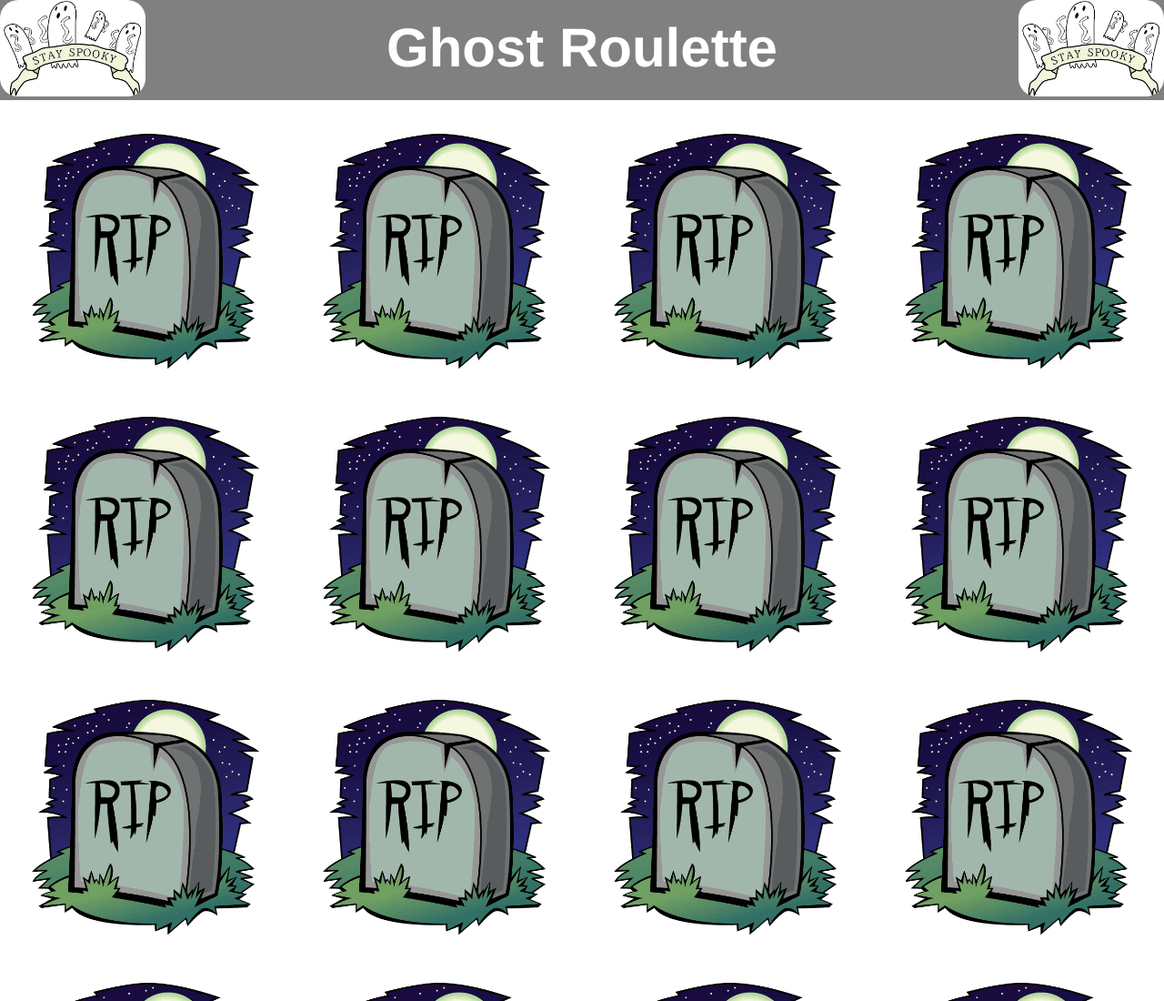
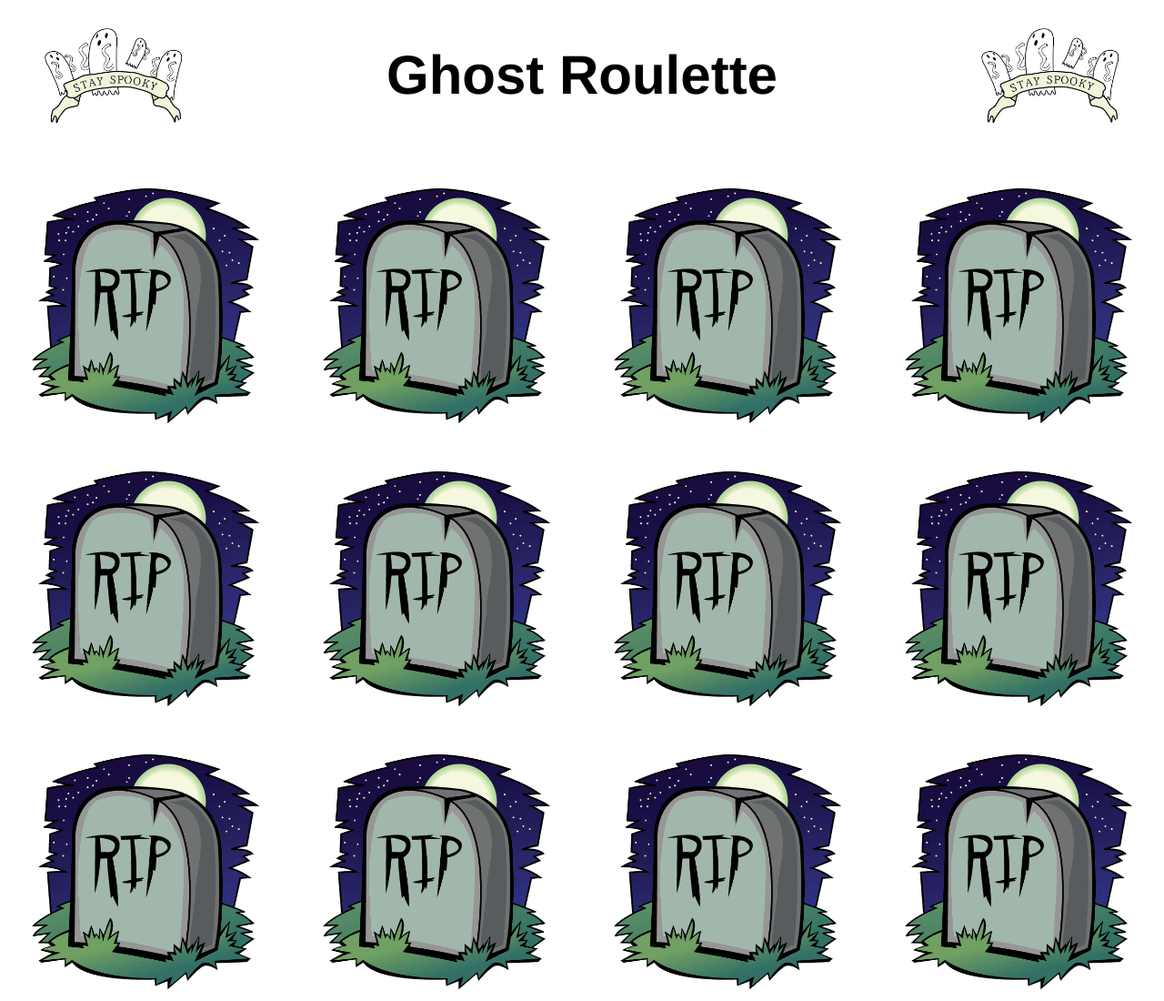
Before and after one commit to bryanlin39/ghost-roulette, a plain HTML site: page index.html in a window 1280 px wide. Shown: the top 1100 px of the page at 91% size. Drawn offline with Linux system fonts and the light colour scheme.

Commit message:
adjust styling

```diff
--- a/css/styles.css
+++ b/css/styles.css
@@ -1,7 +1,8 @@
 #header {
-  background-color: grey;
-  color: white;
+  background-color: white;
+  color: black;
   height: 110px;
+  margin: 30px;
 }
 
 h1 {
```
Also changed, not shown: index.html (+0 -1 lines).
